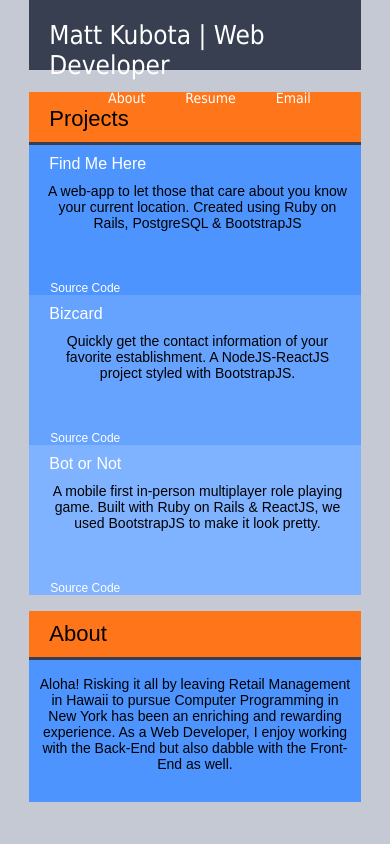
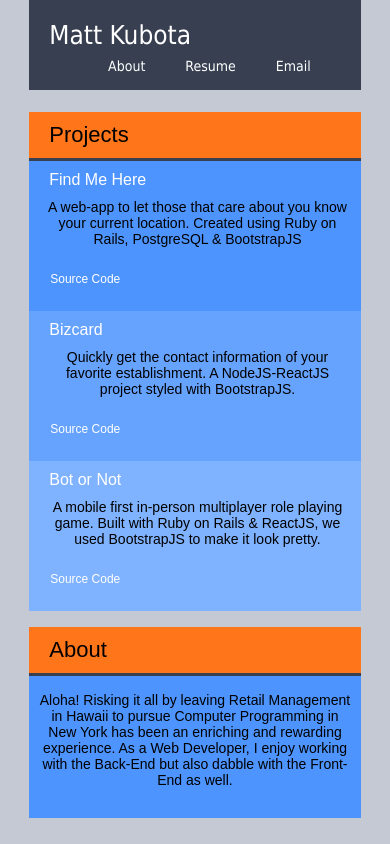
Before and after one commit to mattk5/homepage, a React (Create React App) app: page / in a window 390 px wide. Built offline with nearby package versions, Linux system fonts and the light colour scheme.

Commit message:
adjusting the header for mobile viewing

```diff
--- a/src/body.css
+++ b/src/body.css
@@ -36,9 +36,8 @@
 	text-align: center;
 }
 
-
 .source {
-	margin-top: 50px;
+	margin-top: 25px;
 	text-decoration: none;
 	color: white;
 	font-size: 12px;
--- a/src/header.css
+++ b/src/header.css
@@ -1,7 +1,8 @@
 .header {
   background-color: #373F51;
-  height: 30px;
-  padding: 20px;
+  /*height: 30px;*/
+  min-height: 70px;
+  padding: 20px 20px 0px 20px;
   color: white;
   font-family: Tahoma;
   font-size: 26px;
@@ -12,7 +13,7 @@
 	float: right;
 	padding-right: 10px;
 	font-size: 14px;
-	margin-top: 10px;
+	margin-top: 8px;
 }
 
 .links {
--- a/src/header.js
+++ b/src/header.js
@@ -8,7 +8,7 @@ export default class Header extends Component {
 	render() {
 		return(
 			<div className="header">
-				Matt Kubota | Web Developer
+				Matt Kubota
 				<nav className="header-links">
 					<ul>
 						<li><a href="#about" className="links">About</a></li>
```
Lines whose indentation alone changed are shown as unchanged.
